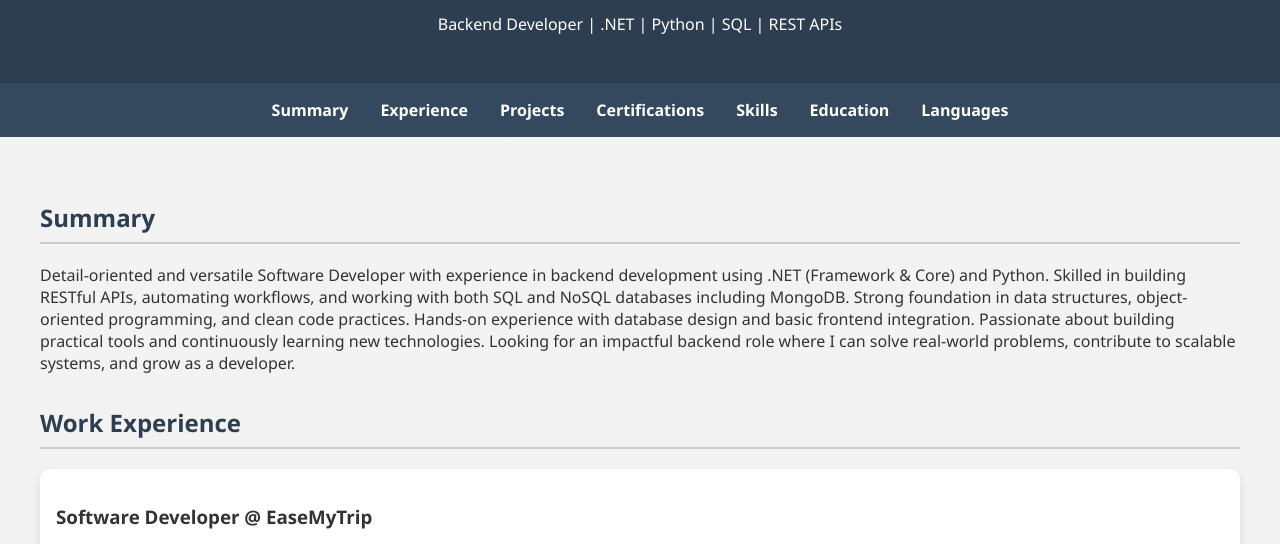
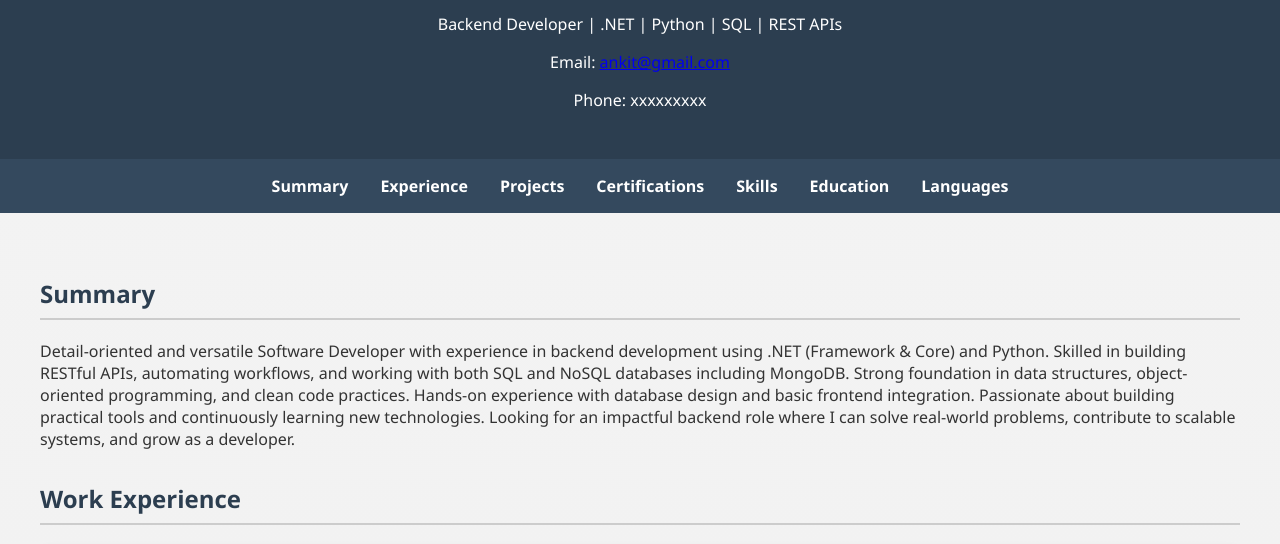
Before and after one commit to Ankit-Tec40/Portfolio, a plain HTML site: page index.html in a window 1280 px wide. Shown: the part 237-781 px from the top of the page. Drawn offline with nearby package versions, Linux system fonts and the light colour scheme.

Commit message:
add contacts

```diff
--- a/index.html
+++ b/index.html
@@ -104,6 +104,8 @@
   <img src="myImage.jpg" alt="Ankit Kumar" class="profile-pic">
   <h1>{{data.PersonalInfos.Name}}</h1>
   <p>{{data.PersonalInfos.Heading}}</p>
+  <p>Email: <a href="mailto:{{data.PersonalInfos.Gmail}}">{{data.PersonalInfos.Gmail}}</a></p>
+  <p>Phone: {{data.PersonalInfos.PhoneNumber}}</p>
 </header>
 
 <nav>
```
